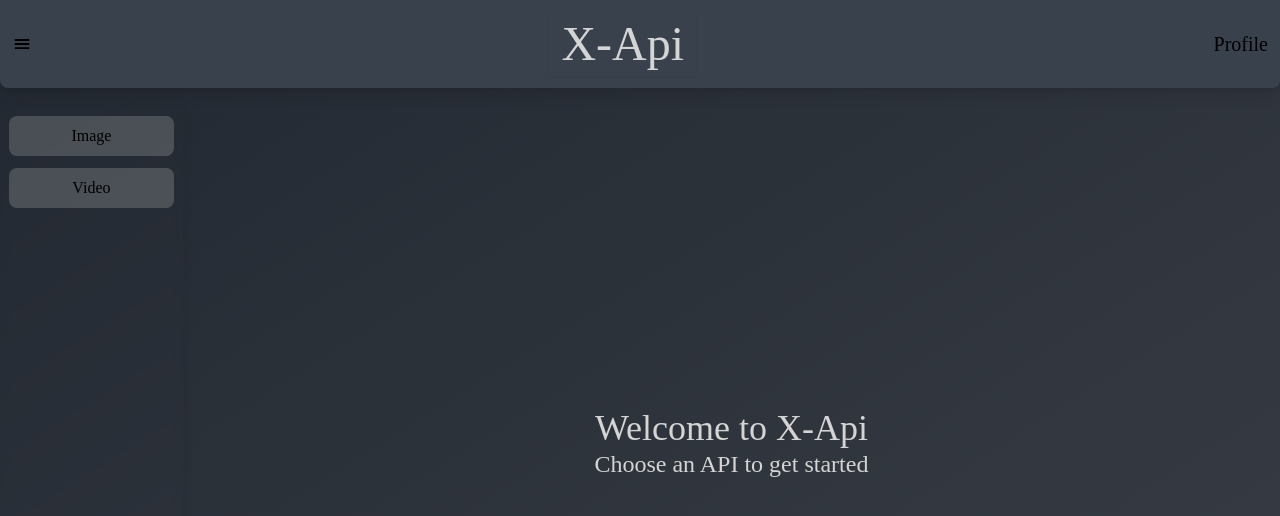
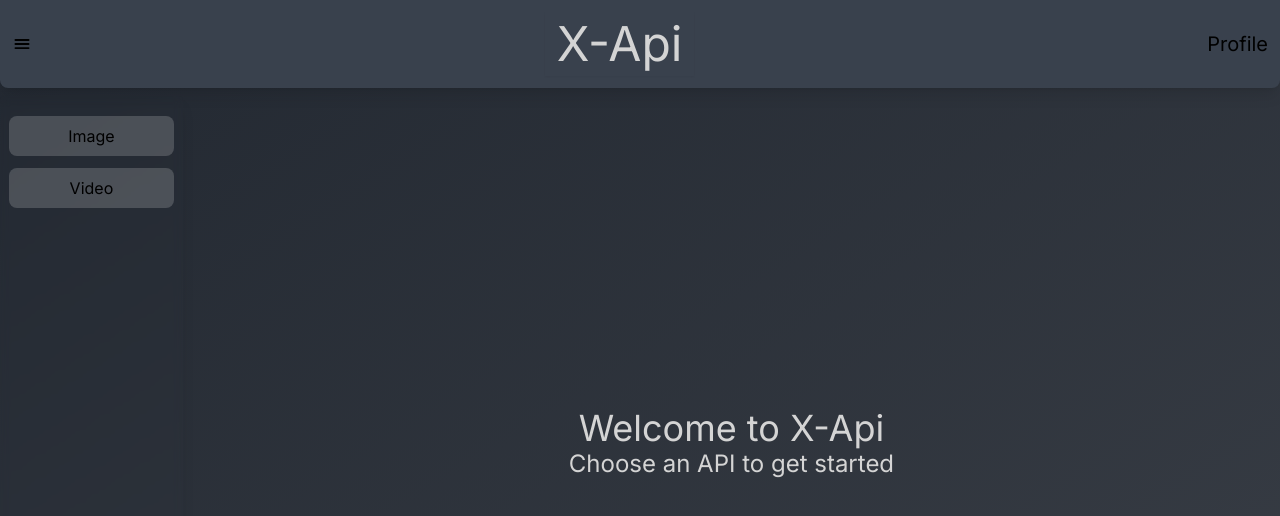
Before and after one commit to Dark-Xploit/X-api, a Next.js app: page / in a window 1280 px wide. Shown: the top 516 px of the page. Built offline with nearby package versions, Linux system fonts and the light colour scheme.

Commit message:
refactor: Update font styles in Home component

```diff
--- a/src/app/page.tsx
+++ b/src/app/page.tsx
@@ -17,12 +17,12 @@ function Home() {
 
   return (
     <>
-      <div className="flex flex-col relative bg-gradient-to-br from-[#222831] to-[#393E46] items-center fadeIn h-screen balsa overflow-hidden w-screen">
+      <div className="flex flex-col relative bg-gradient-to-br from-[#222831] to-[#393E46] items-center fadeIn h-screen  overflow-hidden w-screen">
         <div className="flex w-full top-0 text-xl gap justify-between h-max shadow-lg rounded-b-lg shadow-red- items-center p-3 backdrop-blur-sm bg-[#39414d]">
           <div className="cursor-pointer">
             <IoMenu onClick={handleShowMenu} />
           </div>
-          <div className="font-balsa text-neutral-300 shadow-sm text-2xl md:text-5xl lg:text-5xl px-3 py-2 ">
+          <div className=" text-neutral-300 shadow-sm text-2xl md:text-5xl lg:text-5xl px-3 py-2 ">
             X-Api
           </div>
           <div className="cursor-pointer">Profile</div>
@@ -51,16 +51,16 @@ function Home() {
 
           {!selectedApi ? (
             <div className="flex flex-col w-full items-center justify-center">
-              <div className="text-4xl text-neutral-300 font-balsa">
+              <div className="text-4xl text-neutral-300 ">
                 Welcome to X-Api
               </div>
-              <div className="text-2xl text-neutral-300 font-balsa">
+              <div className="text-2xl text-neutral-300 ">
                 Choose an API to get started
               </div>
             </div>
           ) : (
             <div className="flex flex-col items-center w-full h-full  ">
-              <div className="text-4xl  text-neutral-300 font-balsa mt-10">
+              <div className="text-4xl  text-neutral-300  mt-10">
                 Available {selectedApi} API
               </div>
               <div className="w-10/12 h-full my-3">
```
